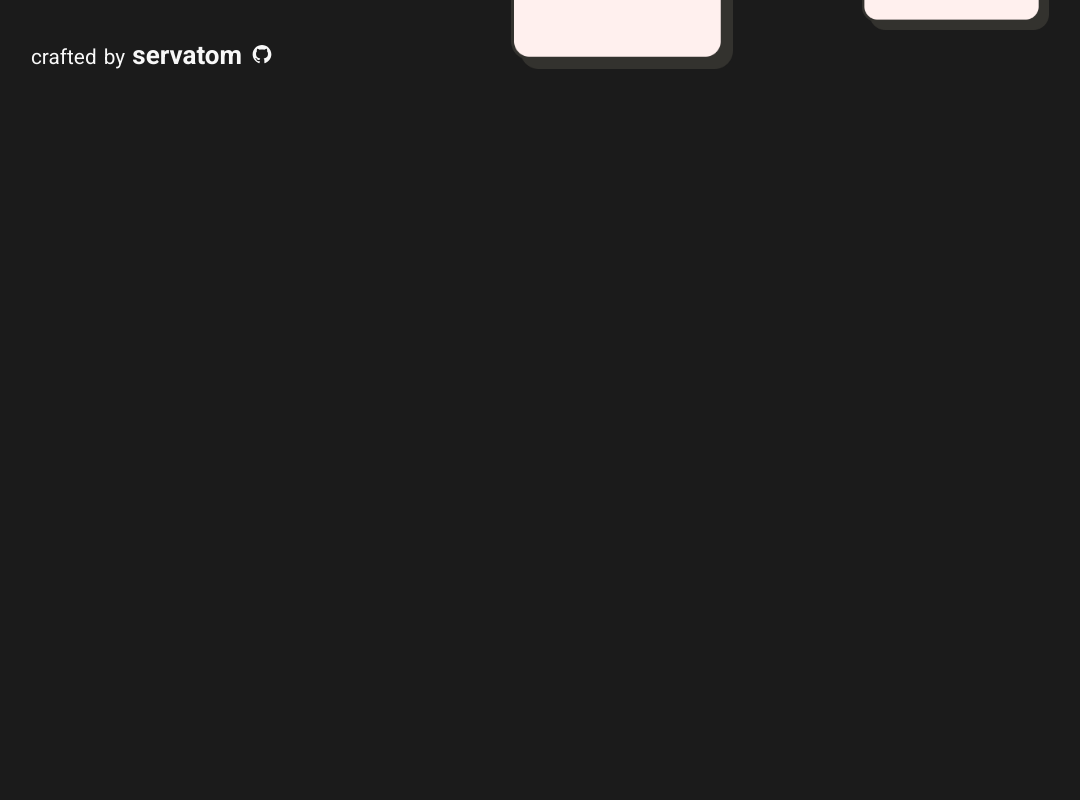
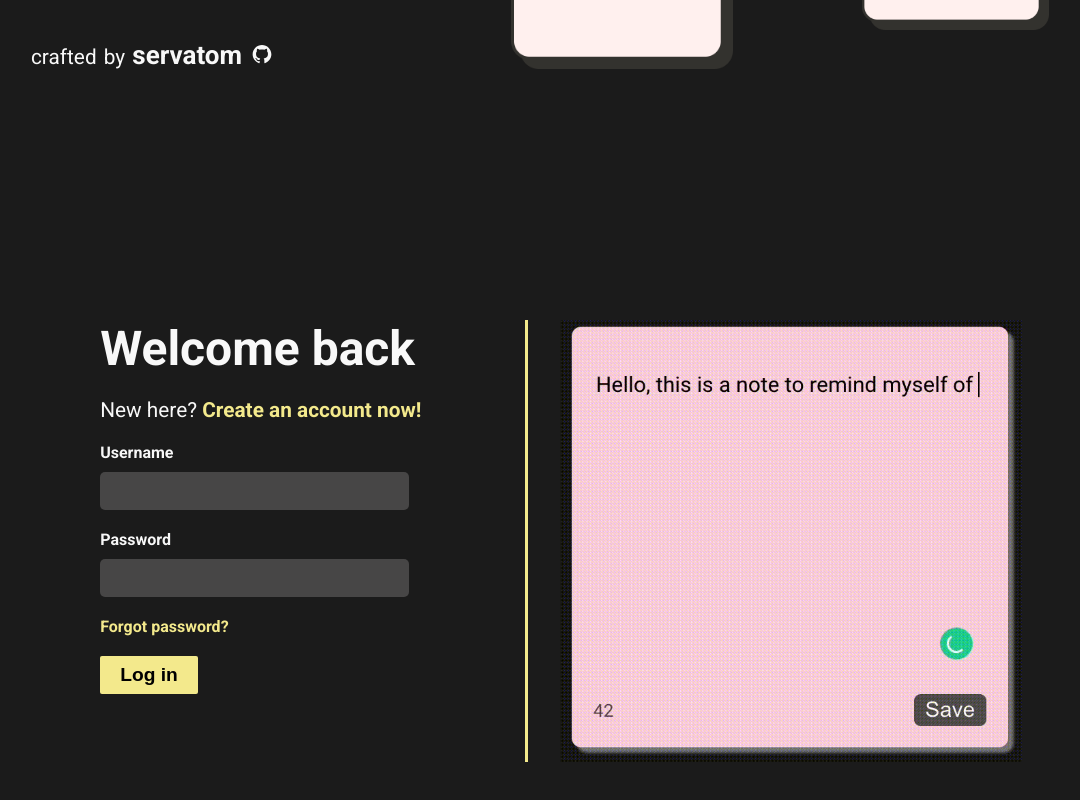
Before and after one commit to Servatom/notefy, a React (Create React App) app in the folder frontend/: page / in a window 1280 px wide. Shown: the part 580-1380 px from the top of the page, without its empty margins (119-1199 px from the left). Before the commit the page ends 800 px from the top, so only its background shows below. Built offline with nearby package versions, Linux system fonts and the light colour scheme.

Commit message:
Add login/ register

```diff
--- a/frontend/src/assets/css/LandingPage.css
+++ b/frontend/src/assets/css/LandingPage.css
@@ -7,7 +7,7 @@
 
 body
 {
-    max-height: 100vh;
+    /* max-height: 100vh; */
     min-height: 100vh;
     margin: 0;
     padding: 0;
@@ -28,6 +28,7 @@ body
     flex-direction: row;
     height: 80vh;
     position: relative;
+    margin-top: 10vh;
 }
 .lbox
 {
--- /dev/null
+++ b/frontend/src/assets/css/Login.css
@@ -0,0 +1,104 @@
+.form-wrapper
+{
+    margin: 10vh auto;
+    padding: 100px 40px;
+    width: 80%;
+    display: flex;
+    flex-direction: row;
+    justify-content: space-between;
+    position: relative;
+}
+
+.login, .register
+{
+    margin: 0 20px;
+    padding: 0px 20px;
+}
+
+.divider
+{
+    width: 3px;
+    background-color: rgb(243, 233, 140);
+}
+
+.form-wrapper h1
+{
+    font-size: 3rem;
+    margin: 0;
+    color: var(--textcolor);
+}
+
+.form-wrapper p
+{
+    font-size: 1.3rem;
+}
+.form-wrapper a
+{
+    color: rgb(243, 233, 140);
+    cursor: pointer;
+    font-weight: 600;
+}
+
+
+label, input{
+    display: block;
+    margin: 5px 0;
+}
+
+.form-wrapper label
+{
+    color: var(--textcolor);
+    font-weight: 600;
+}
+
+.form-wrapper input
+{
+    background-color: rgba(139, 137, 137, 0.39);
+    border-radius: 5px;
+    border: none;
+    /* border-bottom: 2px solid var(--textcolor); */
+    padding: 8px 10px;
+    font-size: 1.2rem;
+    color: var(--textcolor);
+    margin: 10px 0 20px;
+    width: 90%;
+    min-width: 200px;
+}
+input:focus
+{
+    outline: none;
+}
+
+.form-wrapper button
+{
+    display: block;
+    margin: 20px 0px;
+    padding: 8px 20px;
+    font-size: 1.2rem;
+    cursor: pointer;
+    background-color: rgb(243, 233, 140);
+    border: none;
+    border-radius: 2px;
+    font-weight: 600;
+}
+
+.form-wrapper button:hover
+{
+    background-color: #f5e44f;
+}
+
+
+.cover
+{
+    position: absolute;
+    width: calc(50% - 40px);
+    height: calc(100% - 200px);
+    transform: translate(-50px,0);
+    transition: 0.3s cubic-bezier(0.66, 0.01, 0, 1.75);
+}
+
+.cover-register
+{
+    transform: translate(100%, 0%);
+    transition: 0.3s cubic-bezier(0.66, 0.01, 0, 1.75);
+}
--- a/frontend/src/assets/css/Notes.css
+++ b/frontend/src/assets/css/Notes.css
@@ -5,7 +5,7 @@
     padding: 1rem;
     padding-bottom: 0px;
     border-radius: 7px;
-    min-height: 180px;
+    min-height: 200px;
     max-height: 300px;
     overflow: scroll;
     display: flex;
--- a/frontend/src/components/Login.js
+++ b/frontend/src/components/Login.js
@@ -0,0 +1,53 @@
+import { useState } from "react";
+import "../assets/css/Login.css";
+import swal from 'sweetalert';
+import typing from "../assets/media/typing.gif";
+
+const Login =()=>
+{
+
+    const [coverClass, setCoverClass] = useState("cover cover-register");
+
+    const forgetPasswordHandler=()=>{
+        swal({
+            text:"Take a deep breath and try to remember your password.",
+            confirmButtonColor: "#f5e44f",
+            confirmButtonText: "Yes, delete it!",
+        });
+    }
+
+    return(
+        <div className="form-wrapper">
+            <div className="login">
+                <img src={typing} className={coverClass}/>
+                <h1>Welcome back</h1>
+                <p>New here? <a onClick={()=>{setCoverClass("cover")}}>Create an account now!</a></p>
+                <form>
+                    <label>Username</label>
+                    <input type="text" required/>
+                    <label>Password</label>
+                    <input type="password" required/>
+                    <a className="forgot-password" onClick={forgetPasswordHandler}>Forgot password?</a>
+                    <button type="submit">Log in</button>
+                </form>
+            </div>
+            <div className="divider"> </div>
+            <div className="register">
+                <h1>Register Now</h1>
+                <p>Existing User? <a onClick={()=>{setCoverClass("cover cover-register")}}>Click here to login!</a></p>
+                <form>
+                    <label>Email ID</label>
+                    <input type="email" required/>
+                    <label>Username</label>
+                    <input type="text" required/>
+                    <label>Password</label>
+                    <input type="password" required/>
+                    <button type="submit">Register</button>
+                </form>
+            </div>
+
+        </div>
+    );
+}
+
+export default Login;
--- a/frontend/src/index.css
+++ b/frontend/src/index.css
@@ -3,6 +3,7 @@
 {
     --bodycolor: rgb(27, 27, 27);
     --textcolor:rgb(248, 248, 248);
+    --yellowcolor: rgb(243, 233, 140);
 }
 
 
--- a/frontend/src/pages/LandingPage.js
+++ b/frontend/src/pages/LandingPage.js
@@ -5,6 +5,7 @@ import mynote from "../assets/media/mynote.png";
 import colors from "../assets/media/colors.png";
 import notesoverlap from "../assets/media/notesoverlap.png";
 import MoonToggle from "../components/MoonToggle";
+import Login from "../components/Login";
 
 
 
@@ -41,6 +42,7 @@ function LandingPage()
                 </div>
             </div>
         </div>
+        <Login/>
 
         </>
     );
```
Also changed, not shown: frontend/src/assets/media/typing.gif (added).
